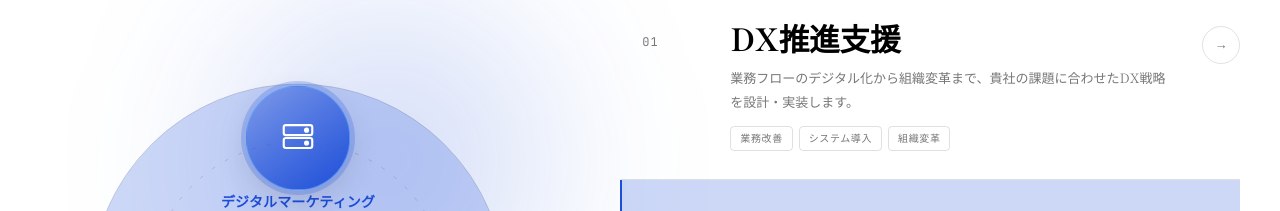
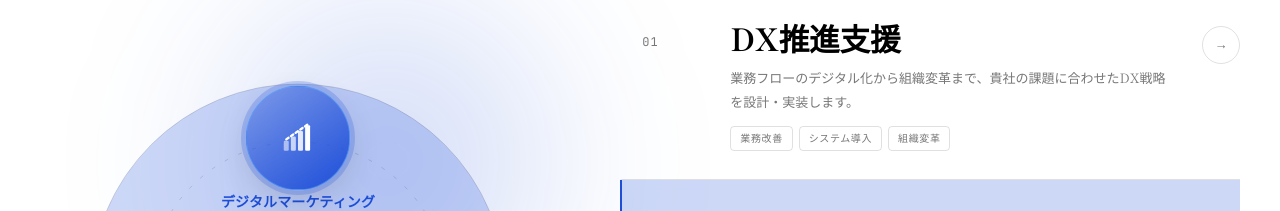
Before and after one commit to Mukai-Kohei/DX_ver01, a Next.js app in the folder DX/HP/company-website/: page / in a window 1280 px wide. Shown: the part 1100-1311 px from the top of the page. Built offline with nearby package versions, Linux system fonts and the light colour scheme.

Commit message:
business: replace Digital Marketing node icon with bar chart + trend line

```diff
--- a/DX/HP/company-website/components/Business.tsx
+++ b/DX/HP/company-website/components/Business.tsx
@@ -137,13 +137,17 @@ export default function Business() {
       </svg>
     );
   };
-  const ServerIcon = ({ c }: { c: string }) => (
+  const ChartIcon = ({ c }: { c: string }) => (
     <svg width="30" height="30" viewBox="0 0 24 24" fill="none"
          stroke={c} strokeWidth="1.5" strokeLinecap="round" strokeLinejoin="round">
-      <rect x="2" y="3" width="20" height="7" rx="1.5"/>
-      <rect x="2" y="12" width="20" height="7" rx="1.5"/>
-      <circle cx="18" cy="6.5" r="1.8" fill={c} stroke="none"/>
-      <circle cx="18" cy="15.5" r="1.8" fill={c} stroke="none"/>
+      {/* Bars */}
+      <rect x="2"  y="14" width="3.5" height="7" rx="0.8" fill={c} stroke="none" opacity="0.55"/>
+      <rect x="7"  y="11" width="3.5" height="10" rx="0.8" fill={c} stroke="none" opacity="0.70"/>
+      <rect x="12" y="7"  width="3.5" height="14" rx="0.8" fill={c} stroke="none" opacity="0.85"/>
+      <rect x="17" y="3"  width="3.5" height="18" rx="0.8" fill={c} stroke="none"/>
+      {/* Trend line */}
+      <polyline points="3.75,13 8.75,9.5 13.75,6 18.75,2.5"
+        fill="none" stroke={c} strokeWidth="1.6" strokeDasharray="2 2" strokeLinecap="round"/>
     </svg>
   );
   const GearIcon = ({ c }: { c: string }) => (
@@ -154,7 +158,7 @@ export default function Business() {
     </svg>
   );
 
-  const icons = [VennIcon, ServerIcon, GearIcon];
+  const icons = [VennIcon, ChartIcon, GearIcon];
   const current = services[activeStep];
 
   return (
```
